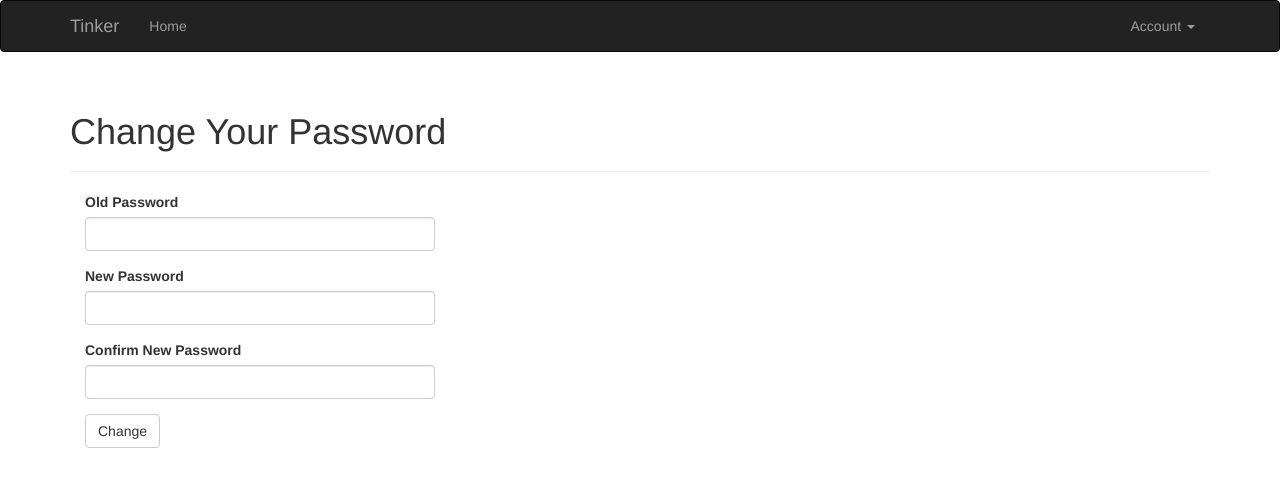
After one commit to networkshb/flask-dev, a Flask app: page /auth/change-password in a window 1280 px wide. The commit adds this page. Shown: the top 487 px of the page. Run offline with Flask 2, Linux system fonts and the light colour scheme; a user stored in the database is signed in; tables that the repository leaves empty hold one stand-in row (values such as "Sample post"); some libraries are stand-ins or nearby versions.

Commit message:
add password change

```diff
--- a/app/__init__.py
+++ b/app/__init__.py
@@ -6,11 +6,14 @@ from flask_sqlalchemy import SQLAlchemy
 from config import config
 from flask_login import LoginManager
 
+print(config)
+
 bootstrap = Bootstrap()
 mail = Mail()
 moment = Moment()
 db = SQLAlchemy()
 login_manager = LoginManager()
+# anonymous attempt access security page, login_view function will redirect to Login.html
 login_manager.login_view = 'auth.login'
 
 def create_app(config_name):
--- a/app/auth/forms.py
+++ b/app/auth/forms.py
@@ -31,3 +31,10 @@ class RegistrationForm(FlaskForm):
     def validate_username(self, field):
         if User.query.filter_by(username=field.data).first():
             raise ValidationError('username already in use')
+
+class ChangePasswordForm(FlaskForm):
+    old_password = PasswordField('Old Password', validators=[DataRequired()])
+    password = PasswordField('New Password', validators=[DataRequired()])
+    password2 = PasswordField('Confirm New Password', validators=[DataRequired(), \
+            EqualTo('password', message='Passwords must match.')])
+    submit = SubmitField('Change')
--- a/app/auth/views.py
+++ b/app/auth/views.py
@@ -1,10 +1,18 @@
 from flask import render_template, redirect, request, url_for, flash
 from . import auth
-from .forms import LoginForm, RegistrationForm
+from .forms import LoginForm, RegistrationForm, ChangePasswordForm
 from flask_login import login_required, logout_user, login_user, current_user
 from ..email import send_email
 from ..models import User
 from .. import db
+
+@auth.before_app_request
+def before_request():
+    if current_user.is_authenticated \
+            and not current_user.confirmed \
+            and request.blueprint != 'auth' \
+            and request.endpoint != 'static':
+        return redirect(url_for('auth.unconfirmed'))
 
 @auth.route('/login', methods=['GET', 'POST'])
 def login():
@@ -43,6 +51,22 @@ def register():
         return redirect(url_for('auth.login'))
     return render_template('auth/register.html', form=form)
 
+@auth.route('/change-password', methods=['GET','POST'])
+@login_required
+def change_password():
+    form = ChangePasswordForm()
+    if form.validate_on_submit():
+        user = current_user
+        if user.verify_password(form.old_password.data):
+            user.password = form.password.data
+            db.session.add(user)
+            db.session.commit()
+            flash('Your password has been updated')
+            return redirect(url_for('auth.login'))
+        else:
+            flash('Passwold not correct')
+    return render_template('auth/change_password.html', form=form)
+
 @auth.route('/confirm/<token>')
 @login_required
 def confirm(token):
@@ -55,13 +79,6 @@ def confirm(token):
         flash('The confirmation link is invalid or has expired.')
     return redirect(url_for('main.index'))
 
-@auth.before_app_request
-def before_request():
-    if current_user.is_authenticated \
-            and not current_user.confirmed \
-            and request.blueprint != 'auth' \
-            and request.endpoint != 'static':
-        return redirect(url_for('auth.unconfirmed'))
 
 @auth.route('/unconfirmed')
 def unconfirmed():
--- a/app/main/views.py
+++ b/app/main/views.py
@@ -4,11 +4,11 @@ from ..models import User
 from ..email import send_email
 from . import main
 from .forms import NameForm
+from flask_login import login_required
 
 
 @main.route('/', methods=['GET', 'POST'])
 def index():
-    name = None
     form = NameForm()
     if form.validate_on_submit():
         user = User.query.filter_by(username=form.name.data).first()
@@ -27,3 +27,7 @@ def index():
         return redirect(url_for('main.index'))
     return render_template('index.html', form=form, name=session.get('name'),
                             known=session.get('known', False))
+
+@main.route('/sec')
+def test_sec():
+    return "ok", 200
--- /dev/null
+++ b/app/templates/auth/change_password.html
@@ -0,0 +1,13 @@
+{% extends "base.html" %}
+{% import "bootstrap/wtf.html" as wtf %}
+
+{% block title %}Flasky - Change Password{% endblock %}
+
+{% block page_content %}
+<div class="page-header">
+    <h1>Change Your Password</h1>
+</div>
+<div class="col-md-4">
+    {{ wtf.quick_form(form) }}
+</div>
+{% endblock %}
--- a/app/templates/base.html
+++ b/app/templates/base.html
@@ -25,10 +25,17 @@
             </ul>
             <ul class="nav navbar-nav navbar-right">
                 {% if current_user.is_authenticated %}
-                <li><a href="{{ url_for('auth.logout') }}">Log Out</a></li>
+                <li class="dropdown">
+                  <a href="#" class="dropdown-toggle" data-toggle="dropdown">Account <b class="caret"></b></a>
+                    <ul class="dropdown-menu">
+                      <li><a href="{{ url_for('auth.change_password') }}">Change Password</a></li>
+                      <li><a href="{{ url_for('auth.logout') }}">Log Out</a></li>
+                    </ul>
+                </li>
                 {% else %}
                 <li><a href="{{ url_for('auth.login') }}">Log In</a></li>
                 {% endif %}
+            </ul>
         </div>
     </div>
 </div>
--- a/requirements.txt
+++ b/requirements.txt
@@ -1,3 +1,4 @@
+wheel
 alembic
 blinker
 click
```
Also changed, not shown: app/templates/user.html (deleted, +0 -11 lines), tests/test_user_model.py (+16 -0 lines), 1 other file.
